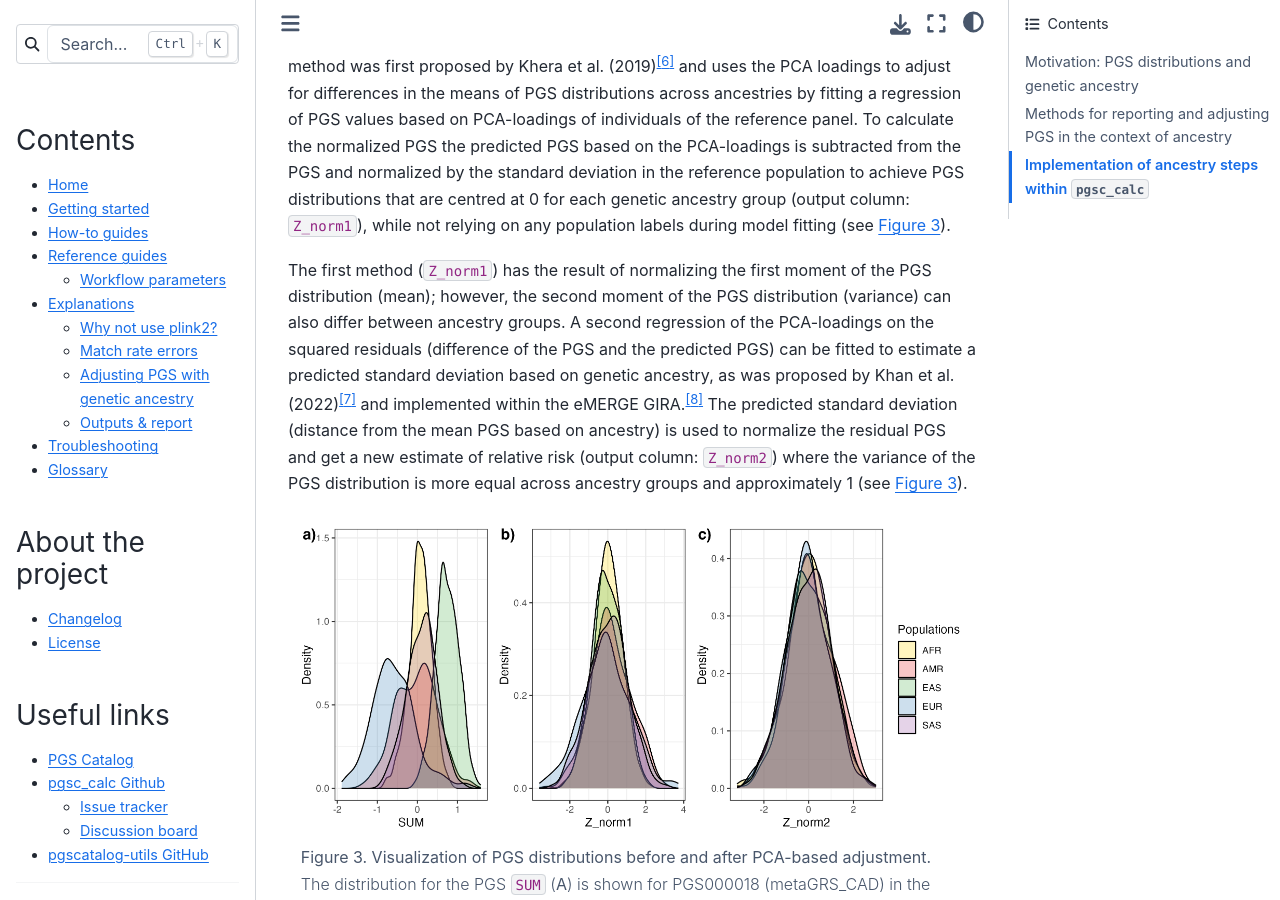
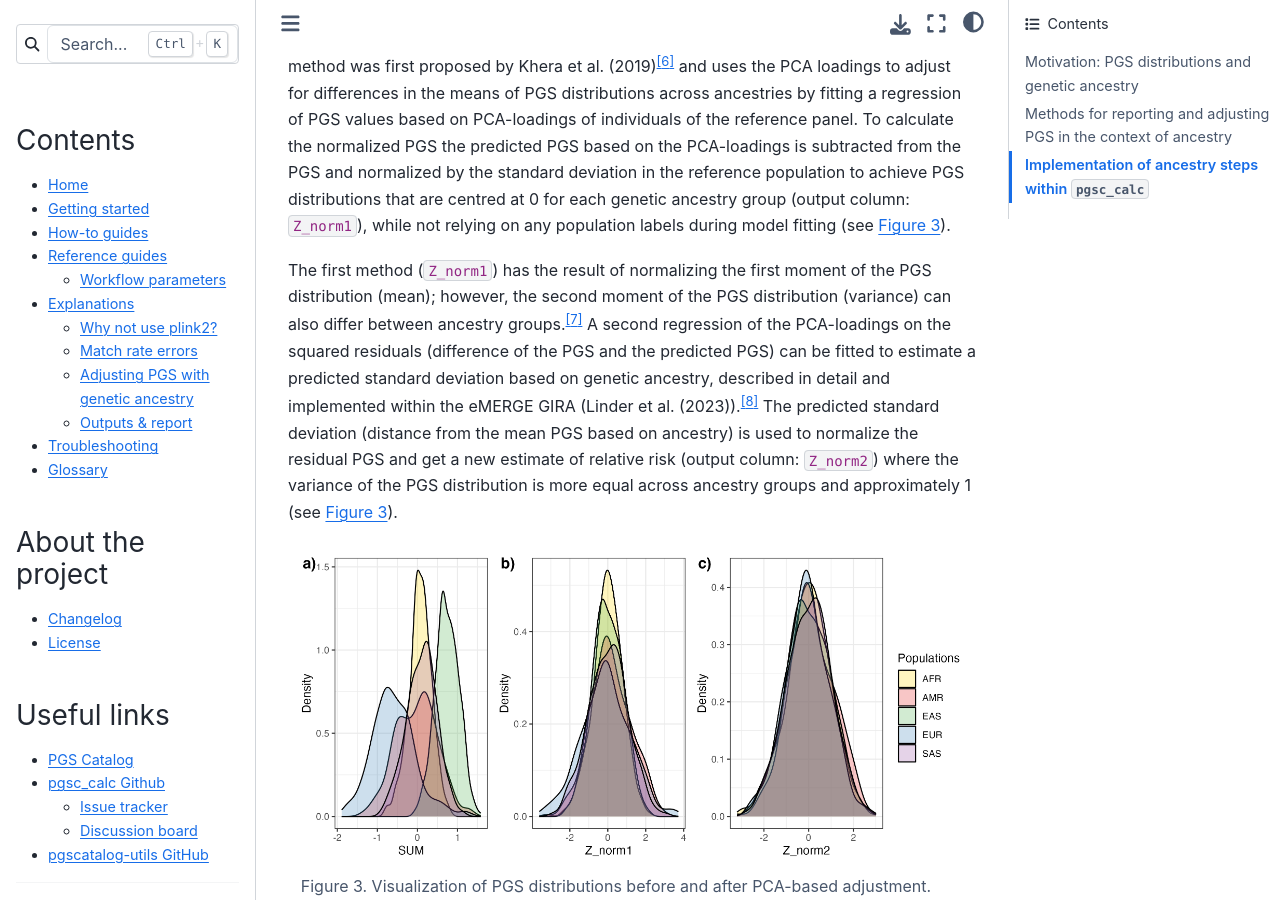
Before and after one commit to PGScatalog/pgsc_calc, a Sphinx documentation site: the page built from docs/explanation/geneticancestry.rst, in a window 1280 px wide and 900 px high, scrolled down 3296 px. Built offline with Sphinx 7.4.7 and the Sphinx Book theme 1.1.4, drawn with Linux system fonts in a browser that asks for light colours.

Commit message:
More clear pointer to Linder et al. as source of the methodology.

```diff
--- a/docs/explanation/geneticancestry.rst
+++ b/docs/explanation/geneticancestry.rst
@@ -92,10 +92,10 @@ at 0 for each genetic ancestry group (output column: ``Z_norm1``), while not rel
 model fitting (see `Figure 3`_).
 
 The first method (``Z_norm1``)  has the result of normalizing the first moment of the PGS distribution (mean); however,
-the second moment of the PGS distribution (variance) can also differ between ancestry groups. A second regression of
-the PCA-loadings on the squared residuals (difference of the PGS and the predicted PGS) can be fitted to estimate a
-predicted standard deviation based on genetic ancestry, as was proposed by Khan et al. (2022)\ [#Khan2022]_ and
-implemented within the eMERGE GIRA.\ [#GIRA]_ The predicted standard deviation (distance from the mean PGS based on
+the second moment of the PGS distribution (variance) can also differ between ancestry groups.\ [#Khan2022]_ A second
+regression of the PCA-loadings on the squared residuals (difference of the PGS and the predicted PGS) can be fitted to
+estimate a predicted standard deviation based on genetic ancestry, described in detail and implemented within the
+eMERGE GIRA (Linder et al. (2023)).\ [#GIRA]_ The predicted standard deviation (distance from the mean PGS based on
 ancestry) is used to normalize the residual PGS and get a new estimate of relative risk (output column: ``Z_norm2``)
 where the variance of the PGS distribution is more equal across ancestry groups and approximately 1 (see `Figure 3`_).
 
```
